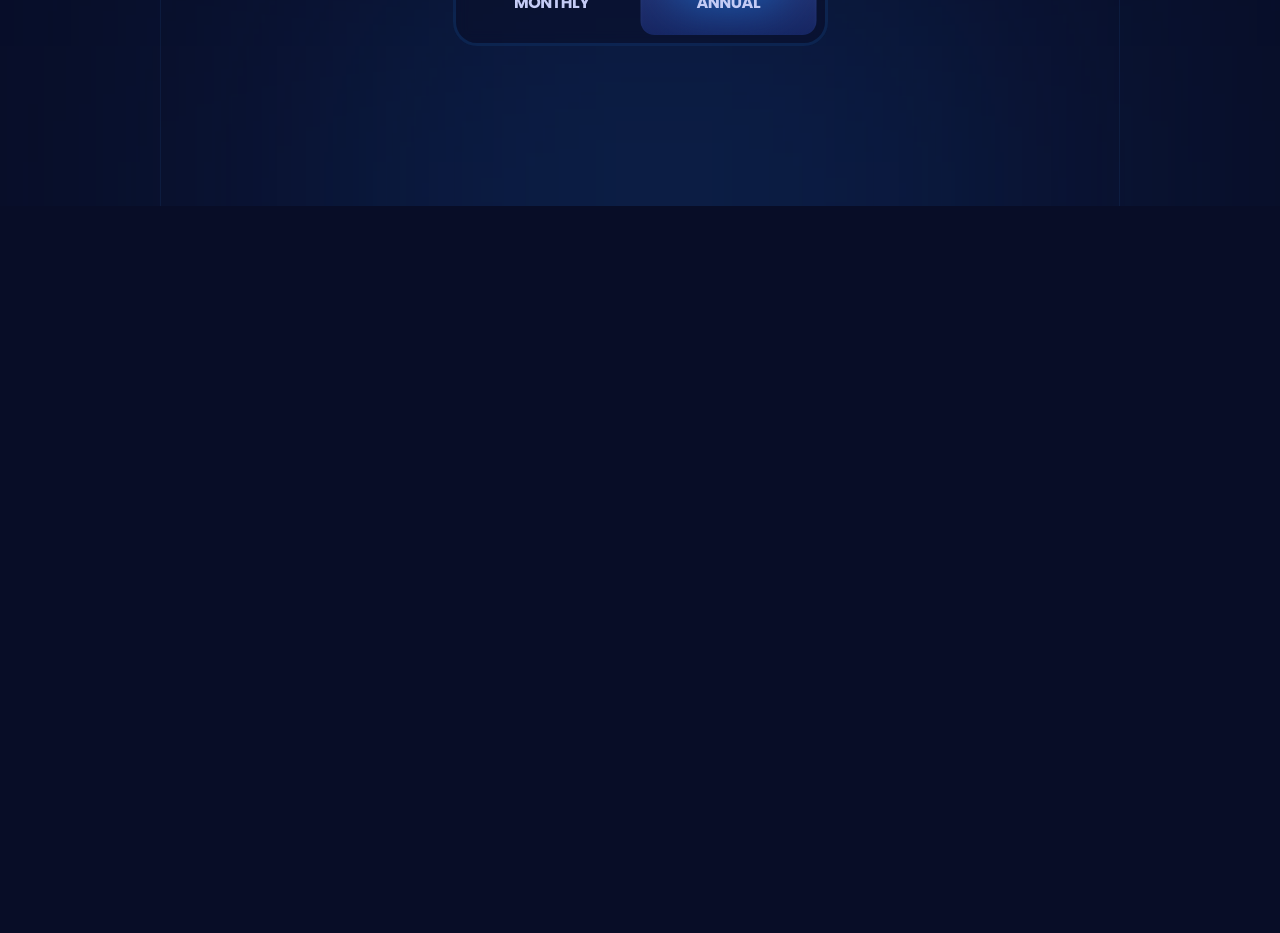
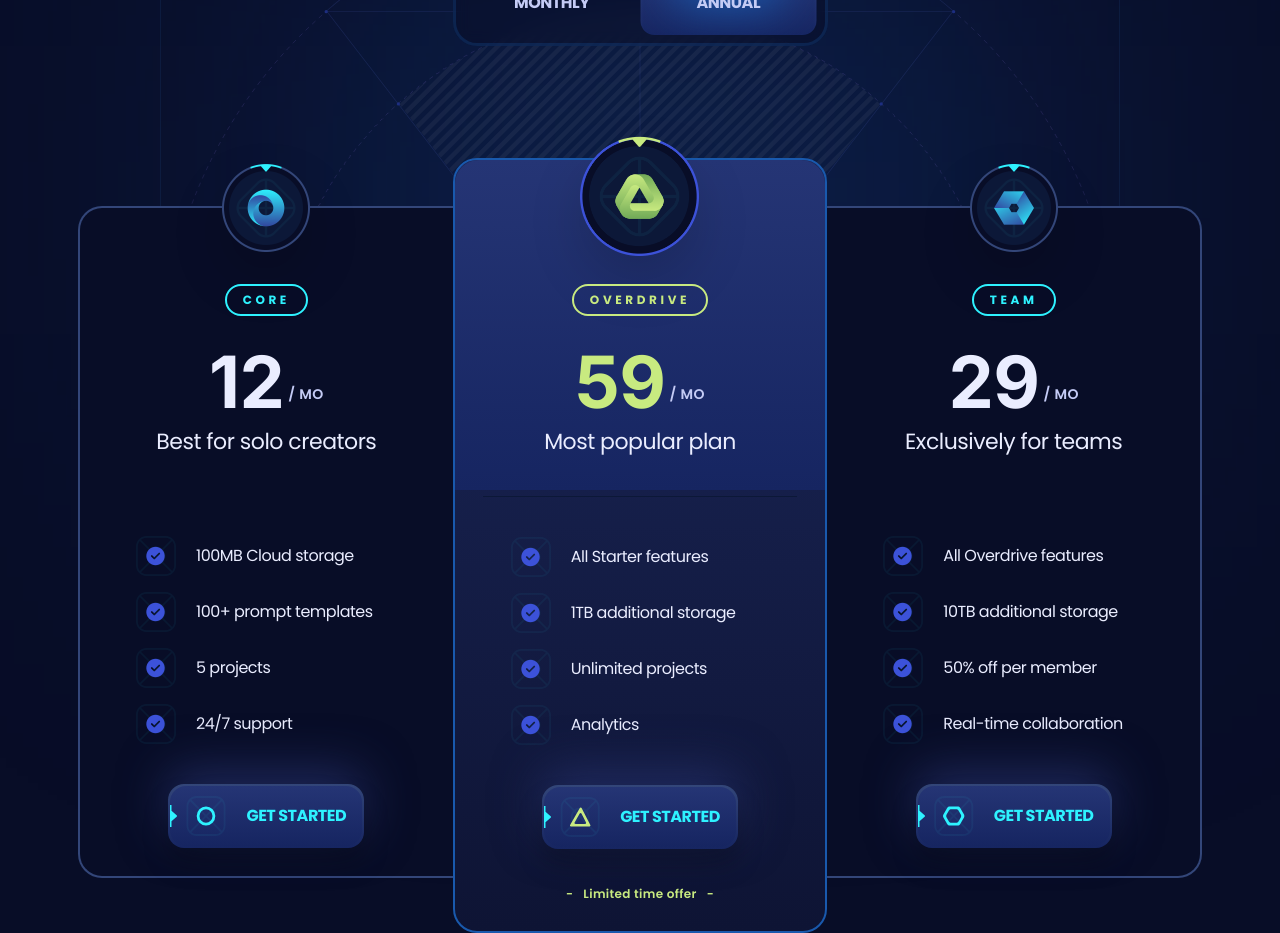
Before and after one commit to code1379/xora, a React (Vite) app: page / in a window 1280 px wide. Shown: the part 2180-3113 px from the top of the page. Before the commit the page ends 2386 px from the top, so only its background shows below. Built offline with nearby package versions, Linux system fonts and the light colour scheme.

Commit message:
feat: 价格模块

```diff
--- a/package.json
+++ b/package.json
@@ -4,7 +4,7 @@
   "version": "0.0.0",
   "type": "module",
   "scripts": {
-    "dev": "vite",
+    "dev": "vite --host",
     "build": "vite build",
     "lint": "eslint .",
     "preview": "vite preview"
@@ -12,6 +12,7 @@
   "dependencies": {
     "clsx": "^2.1.1",
     "react": "^18.3.1",
+    "react-countup": "^6.5.3",
     "react-dom": "^18.3.1",
     "react-scroll": "^1.9.0"
   },
--- a/src/sections/Pricing.jsx
+++ b/src/sections/Pricing.jsx
@@ -1,6 +1,9 @@
 import clsx from "clsx";
 import { useState } from "react";
 import { Element } from "react-scroll";
+import { plans } from "../constants";
+import CountUp from "react-countup";
+import Button from "../components/Button";
 
 const Pricing = () => {
   const [monthly, setMonthly] = useState(false);
@@ -19,7 +22,7 @@
             >
               Flexible pricing for teams for teams of all sizes
             </h3>
-
+            {/* 月/年 button */}
             <div
               className="relative z-4 mx-auto flex w-[375px] rounded-3xl
             border-[3px] border-s4/25 bg-s1/50 p-2 backdrop-blur-[8px] max-md:w-[310px]"
@@ -43,6 +46,129 @@
                 )}
               />
             </div>
+
+            {/* 背景图 */}
+            <div className="pricing-bg">
+              <img
+                src="/images/bg-outlines.svg"
+                width={960}
+                height={380}
+                alt="outline"
+                className="relative z-2"
+              />
+              <img
+                src="/images/bg-outlines-fill.png"
+                width={960}
+                height={380}
+                alt="outline"
+                className="absolute inset-0 opacity-5 z-2 mix-blend-soft-light"
+              />
+            </div>
+          </div>
+          {/* 价格部分 */}
+          <div
+            className="scroll-hide relative z-2 -mt-12 flex items-start
+          max-xl:gap-5 max-xl:overflow-auto max-xl:pt-6"
+          >
+            {plans.map((plan, index) => (
+              <div
+                key={plan.id}
+                className="pricing-plan_first pricing-plan_last pricing-plan_odd pricing-plan_even relative border-2 p-7
+                max-xl:min-w-80 max-lg:rounded-3xl xl:w-[calc(33.33%+2px)]"
+              >
+                {index === 1 && (
+                  <div className="g4 absolute h-330 left-0 right-0 top-0 z-1 rounded-tl-3xl rounded-tr-3xl"></div>
+                )}
+                {/* 图片 */}
+                <div
+                  className={clsx(
+                    "absolute left-0 right-0 z-2 flex items-start-center justify-center",
+                    index === 1 ? "-top-6" : "-top-6 xl:-top-11"
+                  )}
+                >
+                  <img
+                    src={plan.logo}
+                    alt={plan.title}
+                    className={clsx(
+                      "object-contain drop-shadow-2xl",
+                      index === 1 ? "size-[120px]" : "size-[88px]"
+                    )}
+                  />
+                </div>
+
+                {/* 内容区 */}
+                <div
+                  className={clsx(
+                    "relative flex flex-col items-center",
+                    index === 1 ? "pt-24" : "pt-12"
+                  )}
+                >
+                  <div
+                    className={clsx(
+                      "small-2 rounded-20 relative z-2 mx-auto mb-6 border-2 px-4 py-1.5 uppercase",
+                      index === 1 ? "border-p3 text-p3" : "border-p1 text-p1"
+                    )}
+                  >
+                    {plan.title}
+                  </div>
+
+                  <div className="relative z-2 flex items-center justify-center">
+                    <div
+                      className={clsx(
+                        "h-num flex items-start",
+                        index === 1 ? "text-p3" : " text-p4"
+                      )}
+                    >
+                      <CountUp
+                        start={plan.priceMonthly}
+                        end={monthly ? plan.priceMonthly : plan.priceYearly}
+                        duration={0.4}
+                        useEasing={false}
+                        preserveValue
+                      />
+                    </div>
+                    <div className="small-1 relative top-3 ml-1 uppercase">
+                      / mo
+                    </div>
+                  </div>
+                </div>
+
+                <div
+                  className={clsx(
+                    "body-1 relative z-2 mb-10 w-full border-b-s2 pb-9 text-center text-p4",
+                    index === 1 ? "border-b" : ""
+                  )}
+                >
+                  {plan.caption}
+                </div>
+
+                <ul className="mx-auto space-y-4 xl:px-7">
+                  {plan.features.map((feature) => (
+                    <li
+                      key={feature}
+                      className="relative flex items-center gap-5 text-p4"
+                    >
+                      <img
+                        src={"images/check.png"}
+                        alt="check"
+                        className="size-10 object-contain"
+                      />
+                      <p className="flex-1">{feature}</p>
+                    </li>
+                  ))}
+                </ul>
+
+                <div className="mt-10 flex w-full justify-center">
+                  <Button icon={plan.icon}>Get Started</Button>
+                </div>
+
+                {index == 1 && (
+                  <p className="small-compact mt-9 text-center text-p3 before:mx-2.5 before:content-['-'] after:mx-2.5 after:content-['-']">
+                    Limited time offer
+                  </p>
+                )}
+              </div>
+            ))}
           </div>
         </div>
       </Element>
```
Also changed, not shown: 1 other file (tests, documents, lock files or other folders).
